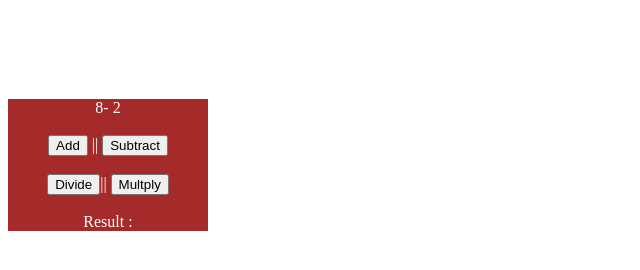
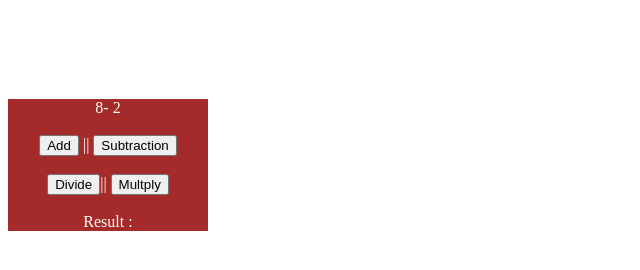
Before and after one commit to neerhot/devoprepo, a plain HTML site: page index.html in a window 1280 px wide. Shown: the whole page, without its empty margins (0-640 px from the left). Drawn offline with Linux system fonts and the light colour scheme.

Commit message:
Update index.html

```diff
--- a/index.html
+++ b/index.html
@@ -14,7 +14,7 @@
     <span id="num1-el">8</span>-
     <span id="num2-el">2</span><br><br>
     <button onclick="Add()"">Add</button> ||
-    <button type="button" onclick="Subtract()" >Subtract </button><br><br>
+    <button type="button" onclick="Subtract()" >Subtraction </button><br><br>
     <button onclick="Divide()">Divide</button>||
     <button onclick="Multiplication()()">Multply</button><br><br>
     <span id="Result">Result :</span>
```
